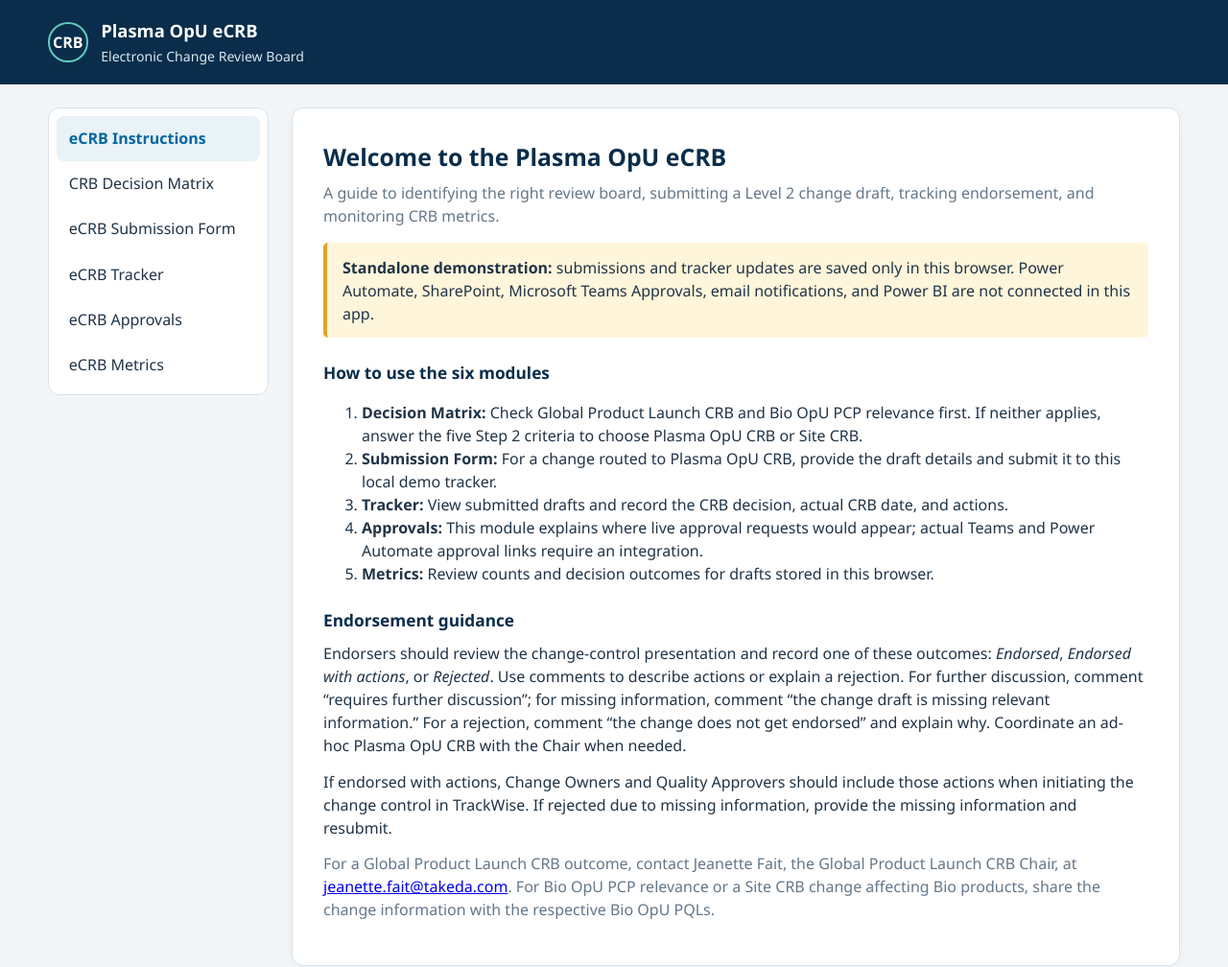
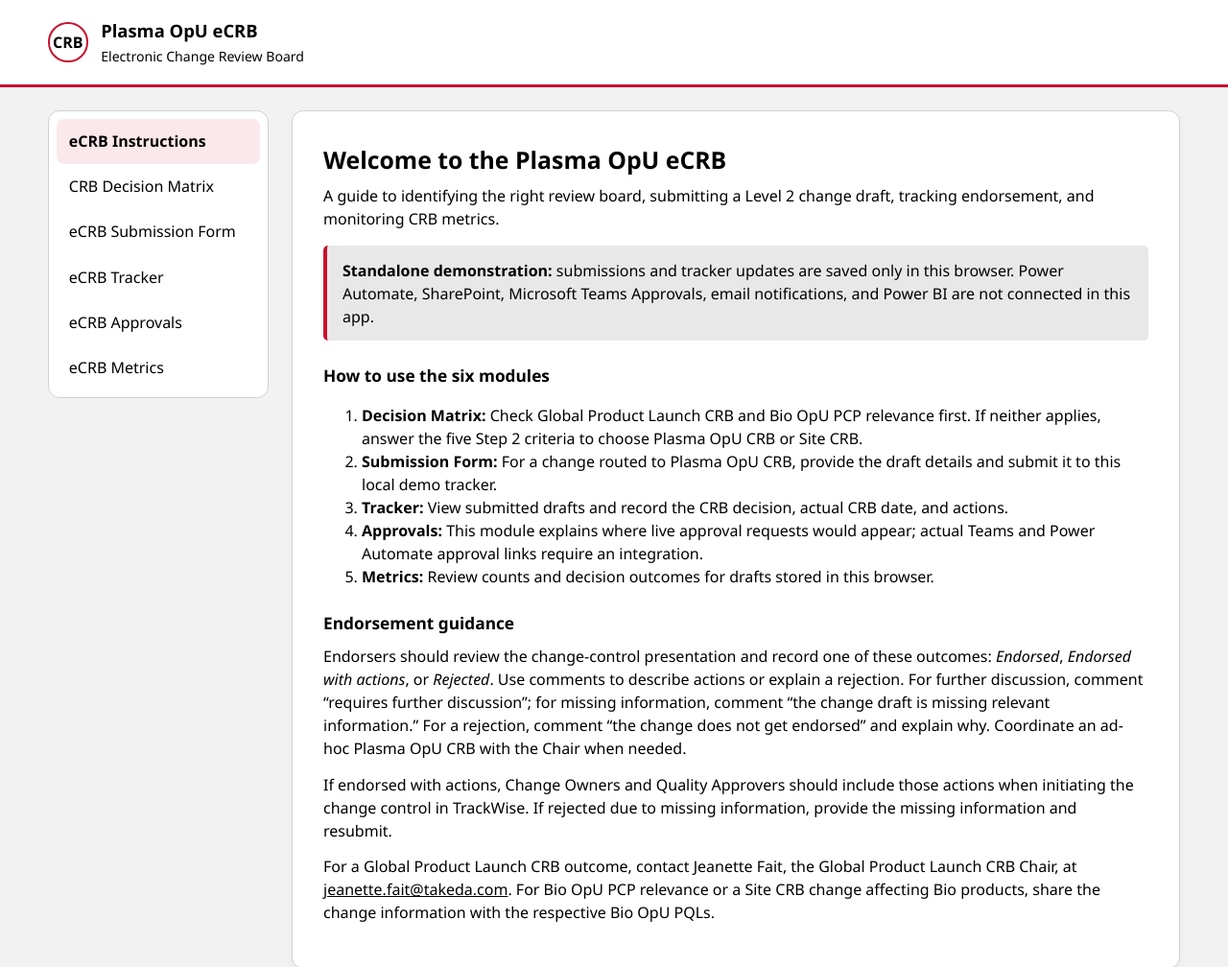
Before and after one commit to PeterKarlGruber/TesteCRBApp, a plain HTML site: page index.html in a window 1280 px wide. Shown: the top 1008 px of the page at 96% size. Drawn offline with Linux system fonts and the light colour scheme.

Commit message:
Visual layout changed

```diff
--- a/index.html
+++ b/index.html
@@ -3,70 +3,72 @@
 <head>
   <meta charset="utf-8">
   <meta name="viewport" content="width=device-width, initial-scale=1">
-  <meta name="theme-color" content="#092d4a">
+  <meta name="theme-color" content="#ffffff">
   <title>Plasma OpU eCRB</title>
   <style>
     :root {
       color-scheme: light;
-      --navy: #092d4a;
-      --blue: #0067a0;
-      --teal: #008477;
-      --ink: #203447;
-      --muted: #647789;
-      --line: #d7e1e9;
+      --red: #c8102e;
+      --red-soft: #fbe8eb;
+      --red-hover: #f4c2c9;
+      --text: #000;
+      --muted: #000;
+      --line: #d1d1d1;
       --surface: #fff;
-      --background: #f3f6f8;
-      --warning: #fff5da;
+      --background: #f2f2f2;
+      --soft-gray: #e8e8e8;
       font: 16px/1.5 "Segoe UI", Arial, sans-serif;
     }
 
     * { box-sizing: border-box; }
-    body { margin: 0; color: var(--ink); background: var(--background); }
+    body { margin: 0; color: var(--text); background: var(--background); }
     button, input, select, textarea { font: inherit; }
     button { cursor: pointer; }
-    .topbar { background: var(--navy); color: white; padding: 1.15rem max(1.25rem, calc((100% - 1180px) / 2)); }
+    .topbar { border-bottom: 3px solid var(--red); background: var(--surface); color: var(--text); padding: 1.15rem max(1.25rem, calc((100% - 1180px) / 2)); }
     .brand { display: flex; align-items: center; gap: .85rem; }
-    .brand-mark { display: grid; width: 2.6rem; height: 2.6rem; place-items: center; border: 2px solid #65c8bc; border-radius: 50%; font-weight: 700; }
+    .brand-mark { display: grid; width: 2.6rem; height: 2.6rem; place-items: center; border: 2px solid var(--red); border-radius: 50%; font-weight: 700; }
     .brand h1 { margin: 0; font-size: 1.15rem; }
-    .brand p { margin: .15rem 0 0; color: #d7e8f1; font-size: .88rem; }
+    .brand p { margin: .15rem 0 0; color: var(--text); font-size: .88rem; }
     .layout { display: grid; grid-template-columns: 230px minmax(0, 1fr); gap: 1.5rem; max-width: 1220px; margin: 1.5rem auto; padding: 0 1.25rem; }
     nav { align-self: start; padding: .5rem; border: 1px solid var(--line); border-radius: 12px; background: var(--surface); }
-    nav button { display: block; width: 100%; padding: .72rem .8rem; border: 0; border-radius: 8px; background: transparent; color: var(--ink); text-align: left; }
-    nav button:hover, nav button[aria-current="page"] { background: #e8f2f7; color: var(--blue); font-weight: 650; }
+    nav button { display: block; width: 100%; padding: .72rem .8rem; border: 0; border-radius: 8px; background: transparent; color: var(--text); text-align: left; }
+    nav button:hover, nav button[aria-current="page"] { background: var(--red-soft); color: var(--text); font-weight: 650; }
     main { min-width: 0; }
-    .panel { padding: clamp(1.1rem, 3vw, 2rem); border: 1px solid var(--line); border-radius: 12px; background: var(--surface); box-shadow: 0 3px 12px #1636500a; }
+    .panel { padding: clamp(1.1rem, 3vw, 2rem); border: 1px solid var(--line); border-radius: 12px; background: var(--surface); box-shadow: 0 3px 12px #0000000a; }
     .panel + .panel { margin-top: 1rem; }
-    h2 { margin: 0 0 .45rem; color: var(--navy); font-size: 1.55rem; }
-    h3 { margin: 1.5rem 0 .55rem; color: var(--navy); font-size: 1.08rem; }
+    h2 { margin: 0 0 .45rem; color: var(--text); font-size: 1.55rem; }
+    h3 { margin: 1.5rem 0 .55rem; color: var(--text); font-size: 1.08rem; }
     p { margin: .4rem 0 .85rem; }
     .lead, .muted { color: var(--muted); }
-    .notice { margin: 1rem 0; padding: .85rem 1rem; border-left: 4px solid #dda52a; border-radius: 5px; background: var(--warning); }
+    .notice { margin: 1rem 0; padding: .85rem 1rem; border-left: 4px solid var(--red); border-radius: 5px; background: var(--soft-gray); }
     .grid { display: grid; grid-template-columns: repeat(2, minmax(0, 1fr)); gap: 1rem; }
     .grid.three { grid-template-columns: repeat(3, minmax(0, 1fr)); }
     .field { margin: .9rem 0; }
     label, legend { display: block; margin-bottom: .35rem; font-weight: 650; }
-    input, select, textarea { width: 100%; min-height: 2.65rem; padding: .55rem .65rem; border: 1px solid #aebdca; border-radius: 6px; color: var(--ink); background: white; }
+    input, select, textarea { width: 100%; min-height: 2.65rem; padding: .55rem .65rem; border: 1px solid #bdbdbd; border-radius: 6px; color: var(--text); background: white; }
+    input[type="radio"], input[type="checkbox"] { accent-color: var(--red); }
     textarea { min-height: 6rem; resize: vertical; }
+    a { color: var(--text); }
     fieldset { margin: 1rem 0; padding: 1rem; border: 1px solid var(--line); border-radius: 8px; }
     fieldset label { display: flex; align-items: flex-start; gap: .5rem; margin: .75rem 0; font-weight: 400; }
     fieldset input { width: auto; min-height: auto; margin-top: .35rem; }
     .hint { display: block; color: var(--muted); font-size: .88rem; font-weight: 400; }
-    .button { display: inline-block; padding: .65rem 1rem; border: 0; border-radius: 6px; background: var(--blue); color: white; font-weight: 650; }
-    .button:hover { background: #004e79; }
-    .button.secondary { border: 1px solid var(--line); background: white; color: var(--ink); }
+    .button { display: inline-block; padding: .65rem 1rem; border: 1px solid var(--red); border-radius: 6px; background: var(--red-soft); color: var(--text); font-weight: 650; }
+    .button:hover { background: var(--red-hover); }
+    .button.secondary { border: 1px solid var(--line); background: white; color: var(--text); }
     .button.small { padding: .42rem .65rem; font-size: .9rem; }
-    .result { margin-top: 1rem; padding: 1rem; border-radius: 8px; background: #e8f5f2; }
+    .result { margin-top: 1rem; padding: 1rem; border-left: 4px solid var(--red); border-radius: 8px; background: var(--soft-gray); }
     .cards { display: grid; grid-template-columns: repeat(auto-fit, minmax(155px, 1fr)); gap: .8rem; margin: 1rem 0; }
-    .card { padding: 1rem; border: 1px solid var(--line); border-radius: 8px; background: #fbfdfe; }
-    .card strong { display: block; color: var(--navy); font-size: 1.65rem; }
+    .card { padding: 1rem; border: 1px solid var(--line); border-radius: 8px; background: var(--surface); }
+    .card strong { display: block; color: var(--text); font-size: 1.65rem; }
     .table-wrap { overflow-x: auto; }
     table { width: 100%; border-collapse: collapse; }
     th, td { padding: .7rem; border-bottom: 1px solid var(--line); text-align: left; vertical-align: top; }
-    th { color: var(--navy); font-size: .9rem; }
+    th { color: var(--text); font-size: .9rem; }
     td { min-width: 110px; }
     td:first-child { min-width: 180px; }
-    .tag { display: inline-block; padding: .17rem .55rem; border-radius: 99px; background: #e8f2f7; color: #155878; font-size: .84rem; white-space: nowrap; }
-    .empty { padding: 1rem; border: 1px dashed #b6c4ce; border-radius: 8px; color: var(--muted); text-align: center; }
+    .tag { display: inline-block; padding: .17rem .55rem; border-radius: 99px; background: var(--red-soft); color: var(--text); font-size: .84rem; white-space: nowrap; }
+    .empty { padding: 1rem; border: 1px dashed #bdbdbd; border-radius: 8px; color: var(--muted); text-align: center; }
     .footer { margin: 1rem 0; color: var(--muted); font-size: .84rem; text-align: center; }
     [hidden] { display: none !important; }
     @media (max-width: 760px) {
```
